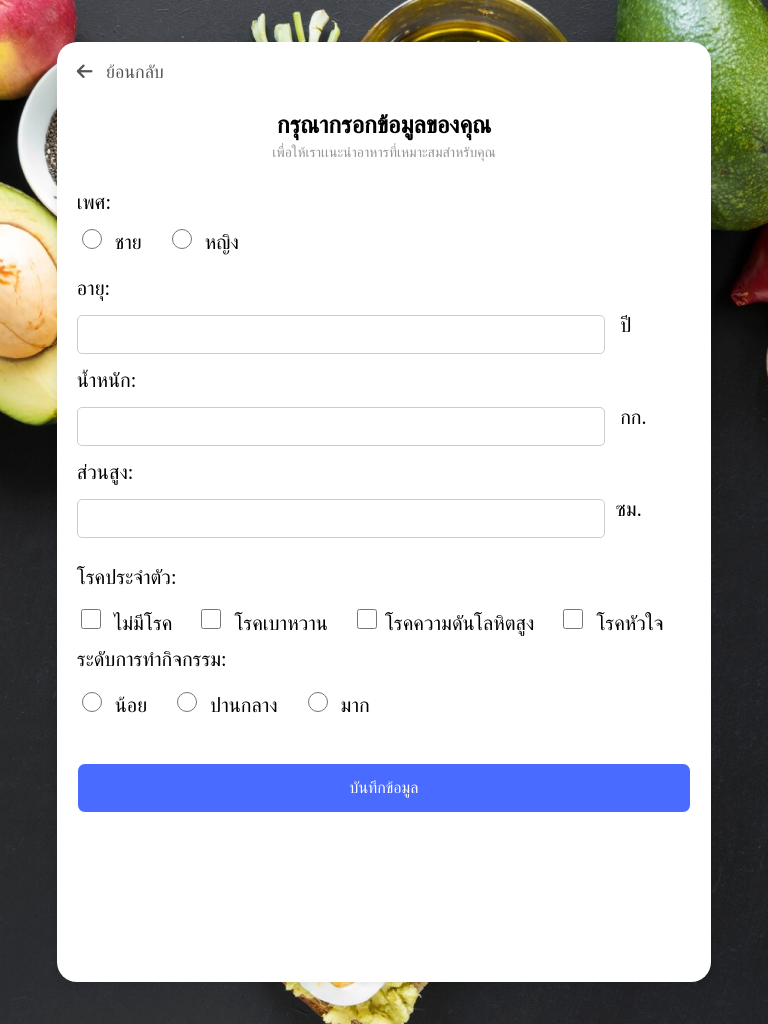
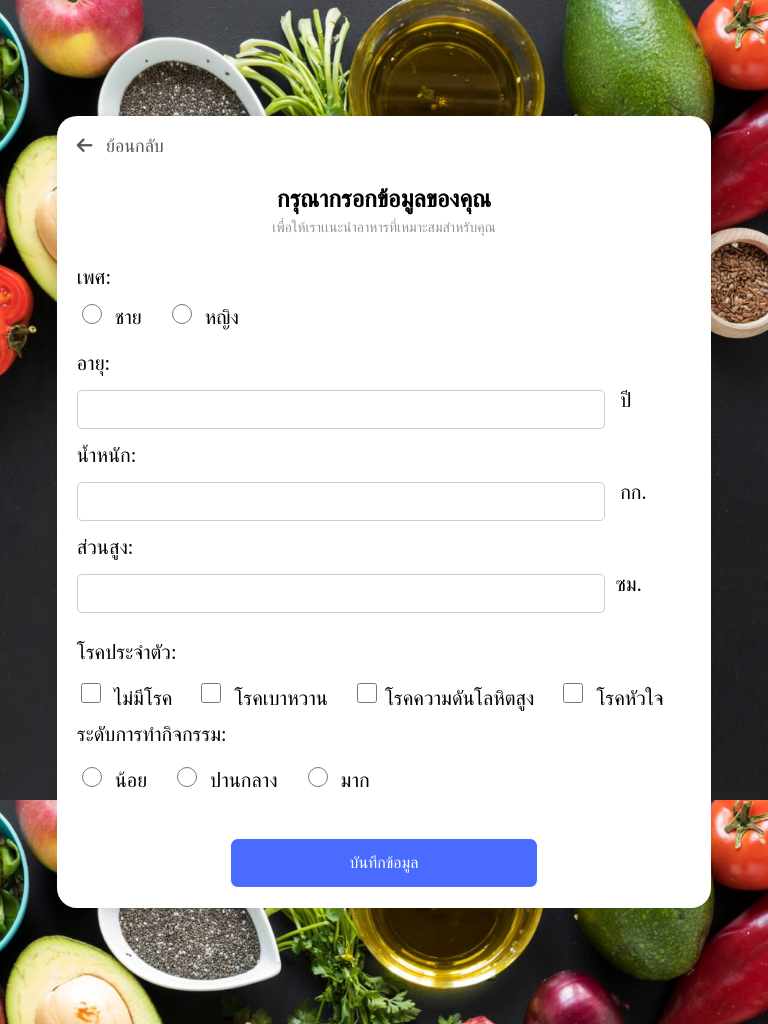
Before and after one commit to Armpa16/Food-Recommendation-System-By-Machine-Learning, a PHP site: page /get_meal_status_for_month/health_profile.php in a window 768 px wide. Run offline with PHP 8.4, Linux system fonts and the light colour scheme; a user stored in the database is signed in.

Commit message:
Responsive Website

```diff
--- a/health_profile.css
+++ b/health_profile.css
@@ -84,11 +84,24 @@ p{
     color: #949494;
 }
 /* ปรับขนาดหน้าจอที่ต้องการให้ Responsive */
-@media (max-width: 768px) {
+@media screen and (min-width: 768px) and (max-width: 900px) {
+    body {
+        display: flex;
+        justify-content: center;
+        align-items: center;
+        margin: 0; /* กำจัด margin default */
+        padding: 0; /* กำจัด padding default */
+        min-height: 100vh; /* กำหนดความสูงขั้นต่ำเท่ากับ viewport */
+        background-image: url(img/pic_health.png);
+        background-size: cover; /* ให้รูปภาพครอบคลุมพื้นที่ทั้งหมด */
+        background-position: center center; /* จัดตำแหน่งรูปภาพให้อยู่กลาง */
+        background-repeat: no-repeat;
+        background-attachment: fixed; /* ให้พื้นหลังไม่เลื่อนตาม scroll */
+    }
     .health_data {
         padding: 20px; /* ลด padding โดยรวม */
         width: 80%; /* ใช้ความกว้างเกือบเต็มหน้าจอ */
-        height: 900px; /* ปรับความสูงให้เหมาะสม */
+        height: auto; /* ปรับความสูงให้เหมาะสมกับเนื้อหา */
         margin: 20px auto; /* จัดให้อยู่ตรงกลาง */
     }
 
@@ -156,9 +169,102 @@ p{
     }
 
     button[type="submit"] {
-        width: 100%; /* ทำให้ปุ่มบันทึกเต็มความกว้าง */
-        padding: 12px; /* เพิ่ม padding ให้ปุ่ม */
-        font-size: 16px; /* ปรับขนาดตัวอักษรปุ่ม */
-        margin-left: 0;
+        width: 30%;
+        padding: 12px;
+        font-size: 16px;
+        display: block;
+        margin: 0 auto; /* จัดกึ่งกลางด้วย margin auto */
     }
 }
+@media (max-width: 768px) {
+    body {
+        display: flex;
+        justify-content: center;
+        align-items: center;
+        margin: 0; /* กำจัด margin default */
+        padding: 0; /* กำจัด padding default */
+        min-height: 100vh; /* กำหนดความสูงขั้นต่ำเท่ากับ viewport */
+        background-image: url(img/pic_health.png);
+        background-size: cover; /* ให้รูปภาพครอบคลุมพื้นที่ทั้งหมด */
+        background-position: center center; /* จัดตำแหน่งรูปภาพให้อยู่กลาง */
+        background-repeat: no-repeat;
+        background-attachment: fixed; /* ให้พื้นหลังไม่เลื่อนตาม scroll */
+    }
+    .health_data {
+        padding: 20px; /* ลด padding โดยรวม */
+        width: 80%; /* ใช้ความกว้างเกือบเต็มหน้าจอ */
+        height: auto; /* ปรับความสูงให้เหมาะสมกับเนื้อหา */
+        margin: 20px auto; /* จัดให้อยู่ตรงกลาง */
+    }
+
+    .health_data h1 {
+        font-size: 24px; /* ปรับขนาดหัวข้อ */
+        margin-top: -10px; /* เพิ่มระยะห่างด้านล่าง */
+    }
+
+    .health_data p {
+        font-size: 14px; /* ปรับขนาดข้อความ */
+        margin-top: -10px; /* เพิ่มระยะห่างด้านล่าง */
+    }
+
+    .health_data a {
+        margin-bottom: 20px; /* เพิ่มระยะห่างด้านล่างของปุ่มย้อนกลับ */
+        display: inline-block; /* ทำให้สามารถกำหนด margin ได้ */
+    }
+
+    .field {
+        flex-direction: column; /* ทำให้ input age, weight, height เรียงลงมา */
+        align-items: flex-start; /* จัดชิดซ้าย */
+        position: relative;
+    }
+
+    .health_data form{
+        padding-left: 0; /* ลบ padding ด้านซ้าย */
+        margin-top: -20px; /* เพิ่มระยะห่างด้านบน */
+    }
+    .input_age,
+    .input_weight,
+    .input_height {
+        width: 100%; /* ให้ input แต่ละตัวมีความกว้างเต็มพื้นที่ */
+        margin-right: 0; /* ลบ margin ด้านขวา */
+        margin-bottom: 15px; /* เพิ่มระยะห่างด้านล่างระหว่าง input */
+    }
+
+    .input_age input,
+    .input_weight input,
+    .input_height input {
+        width: calc(100% - 100px);  /* ปรับความกว้างของ input ให้พอดีกับข้อความ "ปี", "กก.", "ซม." */
+        display: inline-block; /* จัดให้อยู่ในบรรทัดเดียวกับข้อความหน่วย */
+        vertical-align: middle; /* จัดแนวตั้งให้อยู่ตรงกลาง */
+    }
+
+    .input_age span,
+    .input_weight span,
+    .input_height span {
+         display: inline-block; /* จัดให้อยู่ในบรรทัดเดียวกับ input */
+         vertical-align: middle; /* จัดแนวตั้งให้อยู่ตรงกลาง */
+         margin-left: 5px; /* เพิ่มระยะห่างจาก input */
+    }
+
+
+    .input_diseases input[type="checkbox"],
+    .input_activity_level input[type="radio"] {
+        margin-top: -10px; /* เพิ่มระยะห่างด้านล่างของ checkbox/radio */
+        display: inline-block; /* ทำให้ยังคงเรียงในบรรทัดเดียวกันได้ถ้ามีที่พอ */
+        vertical-align: middle;
+    }
+
+    .input_diseases span,
+    .input_activity_level span {
+        display: block; /* ทำให้หัวข้อเรียงลงมา */
+        margin-top: -10px; /* เพิ่มระยะห่างด้านล่างของหัวข้อ */
+    }
+
+    button[type="submit"] {
+        width: 50%;
+        padding: 12px;
+        font-size: 16px;
+        display: block;
+        margin: 0 auto; /* จัดกึ่งกลางด้วย margin auto */
+    }
+}
```
